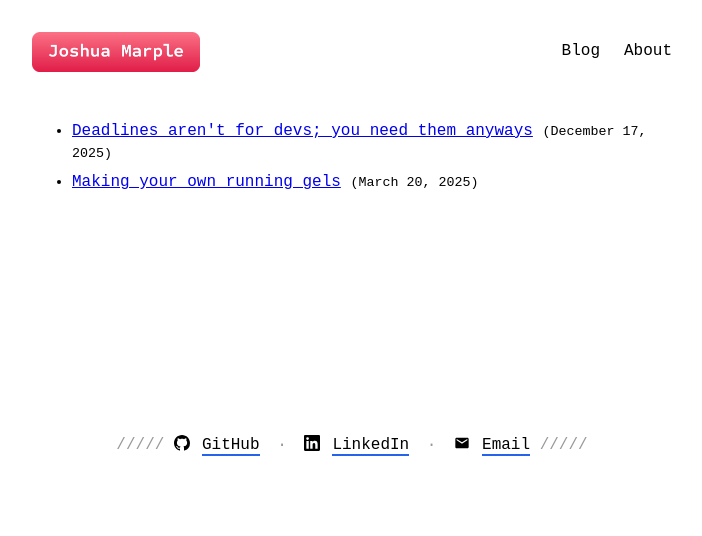
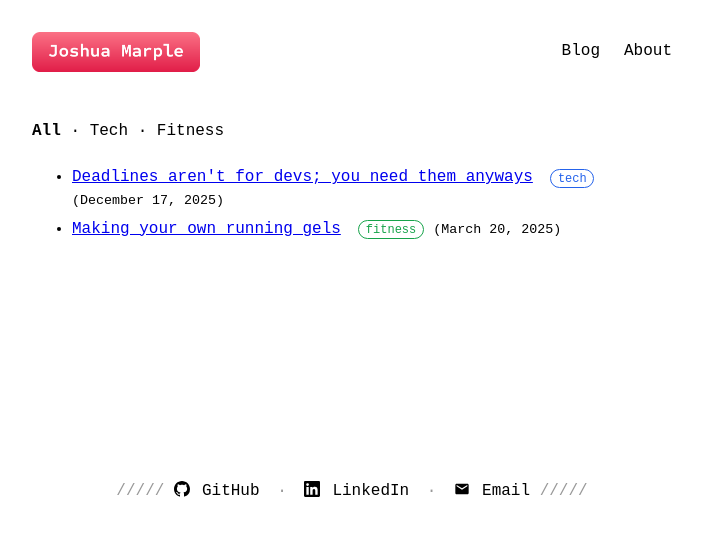
Before and after one commit to joshuaMarple/joshuamarple.github.io, a Jekyll site: the page built from index.md, in a window 1280 px wide. Shown: the top 536 px of the page, without its empty margins (288-990 px from the left). Built offline with Jekyll 4.4.1, drawn with Linux system fonts in a browser that asks for light colours.

Commit message:
Add category system with tech and fitness tags
- Add category tags to posts (tech, fitness)
- Create category filter on home page (All · Tech · Fitness)
- Create /tech and /fitness filtered list pages
- Style tags as pills with hover fill effect
- Show category tag under post titles
- Footer links now underline only on hover

🤖 Generated with [Claude Code](https://claude.com/claude-code)

Co-Authored-By: Claude Opus 4.5 <noreply@anthropic.com>

```diff
--- a/_layouts/home.html
+++ b/_layouts/home.html
@@ -5,10 +5,15 @@ layout: default
 
 {{ content }}
 
+<p class="category-filter">
+  <a href="/" class="active">All</a> · <a href="/tech">Tech</a> · <a href="/fitness">Fitness</a>
+</p>
+
 <ul>
   {%- for post in site.posts -%}
     <li>
       <a href="{{ post.url | relative_url }}">{{ post.title }}</a>
+      <a href="/{{ post.category }}" class="post-category post-category--{{ post.category }}">{{ post.category }}</a>
       <small>({{ post.date | date: "%B %d, %Y" }})</small>
     </li>
   {%- endfor -%}
--- a/_layouts/post.html
+++ b/_layouts/post.html
@@ -9,6 +9,7 @@ layout: default
   </div>
 
   <h1>{{ page.title }}</h1>
+  <a href="/{{ page.category }}" class="post-category post-category--{{ page.category }}">{{ page.category }}</a>
 
   {{ content }}
 </article>
--- a/_sass/no-style-please.scss
+++ b/_sass/no-style-please.scss
@@ -186,10 +186,63 @@ img {
 
 .site-footer a span,
 .about-connect a span {
-  border-bottom: 2px solid #2563eb;
+  border-bottom: 2px solid transparent;
+  transition: border-color 0.15s ease;
+}
+
+.site-footer a:hover span,
+.about-connect a:hover span {
+  border-color: #2563eb;
 }
 
 .site-footer a:hover,
 .about-connect a:hover {
   color: #2563eb;
 }
+
+.post-category {
+  margin-left: 0.5rem;
+  padding: 0.1rem 0.4rem;
+  border: 1px solid;
+  border-radius: 1rem;
+  font-size: 0.75rem;
+  text-decoration: none;
+  transition: background-color 0.15s ease, color 0.15s ease;
+}
+
+.post-category--tech {
+  color: #2563eb;
+  border-color: #2563eb;
+
+  &:hover {
+    background-color: #2563eb;
+    color: white;
+  }
+}
+
+.post-category--fitness {
+  color: #16a34a;
+  border-color: #16a34a;
+
+  &:hover {
+    background-color: #16a34a;
+    color: white;
+  }
+}
+
+.category-filter {
+  margin-bottom: 1.5rem;
+}
+
+.category-filter a {
+  color: inherit;
+  text-decoration: none;
+}
+
+.category-filter a.active {
+  font-weight: bold;
+}
+
+.category-filter a:hover {
+  color: #2563eb;
+}
```
Also changed, not shown: _posts/2025-03-20-homemade-running-gels.md (+1 -2 lines), _posts/2025-12-17-estimation-deadlines.md (+1 -0 lines), fitness.html (added, +19 -0 lines), tech.html (added, +19 -0 lines).
